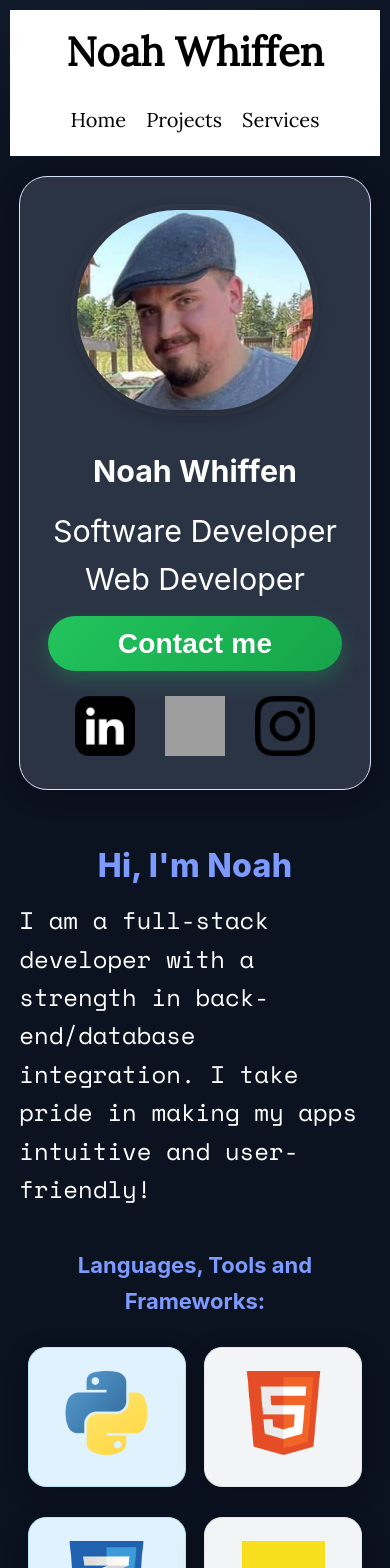
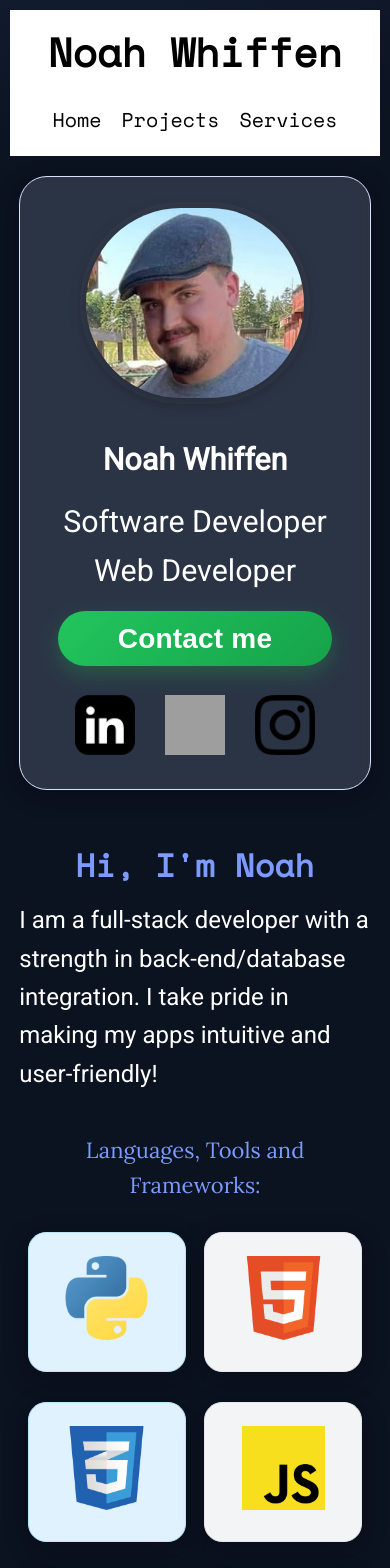
Before and after one commit to AceOfSpades98/Updated-Portfolio, a React (Vite) app: page /#/ in a window 390 px wide. Shown: the top 1568 px of the page. Built offline with nearby package versions, Linux system fonts and the light colour scheme; grey boxes are pictures that could not be loaded.

Commit message:
Mobile queries (#11)
* fixing content size on mobile and h3 layout issues on hompage

* updated topography

```diff
--- a/src/components/Projects.tsx
+++ b/src/components/Projects.tsx
@@ -2,13 +2,14 @@ import ProjectCard from "./ProjectCard";
 import { projects } from "../data/projects";
 
 import "../styles/projects.css";
+import "../styles/styles.css";
 
 export default function Projects() {
   return (
     <section className="projects-section">
       <div className="appWrapper">
         <div className="projects-blurb">
-          <h2>My Projects</h2>
+          <h2 className="project-header">My Projects</h2>
           <p>
             Here’s a collection of the projects I’ve built — from early experiments
             to more complete applications. Each one helped me grow as a developer.
--- a/src/styles/index.css
+++ b/src/styles/index.css
@@ -22,7 +22,7 @@
     grid-column: 1;
     z-index: 1000;
     background: rgba(255, 255, 255, 0.144);
-border: 1px solid color-mix(in oklab, var(--accent) 30%, white);
+    border: 1px solid color-mix(in oklab, var(--accent) 30%, white);
     backdrop-filter: blur(10px) saturate(140%);
     border-radius: 28px;
     box-shadow: var(--shadow-1);
@@ -160,12 +160,12 @@ form button:hover {
     gap: 30px;
     margin-top: 20px;
     margin-left: 20%;
-    margin-bottom: 60px;
+    margin-bottom: 20px;
     grid-column: 2;
 }
 
 .contentContainer p {
-    font-family: 'Space Mono', sans-serif;
+    font-family: 'Roboto', sans-serif;
     font-size: 32px;
     width: 50vw;
     height: auto;
--- a/src/styles/nav-footer.css
+++ b/src/styles/nav-footer.css
@@ -6,7 +6,7 @@
     padding: 0 20px;
     height: 75px;
     width: 100%;
-    font-family: 'Lora', serif;
+    font-family: 'Space Mono', monospace;
 }
 
 .site-title {
--- a/src/styles/projects.css
+++ b/src/styles/projects.css
@@ -14,13 +14,12 @@
 
 .projects-blurb h2 {
   font-size: clamp(28px, 3vw, 40px);
-  font-weight: 800;
   color: var(--accent);
   margin-bottom: 10px;
 }
 
 .projects-blurb p {
-  font-size: 1.25rem;
+  font-size: 1.5rem;
   max-width: 1600px;
   line-height: 1.6;
 }
@@ -40,7 +39,6 @@
 
 .appContainer h3 {
   font-size: clamp(22px, 2.4vw, 28px);
-  font-weight: 700;
   color: var(--accent);
   margin-bottom: 10px;
 }
--- a/src/styles/styles.css
+++ b/src/styles/styles.css
@@ -29,25 +29,27 @@ body {
   background: radial-gradient(1200px 800px at 20% -10%, #1d2a44, transparent 60%) ,
               linear-gradient(180deg, #0b1220, #0b1220);
   color: var(--text);
-  font-family: Inter, system-ui, -apple-system, Segoe UI, Roboto, "Helvetica Neue", Arial, "Noto Sans", "Apple Color Emoji", "Segoe UI Emoji", "Segoe UI Symbol", sans-serif;
+  font-family: "Roboto", sans-serif;
   line-height: 1.6;
 }
 
 h2 {
     font-size: clamp(28px, 3.2vw, 44px);
-    font-weight: 800;
+    font-weight: 675;
     color: var(--accent);
     grid-column: 1 / -1;
     margin: auto;
     letter-spacing: .01em;
+    font-family: "Space Mono", monospace;
 }
 
 h3 {
-    font-size: clamp(22px, 2.5vw, 34px);
-    font-weight: 700;
+    font-size: clamp(26px, 2.5vw, 38px);
+    font-weight: 575;
     color: var(--accent);
     grid-column: 1 / -1;
     margin: 15px;
+    font-family: 'Lora', sans-serif;
 }
 
 /* ----------- Media Queries ----------- */
```
